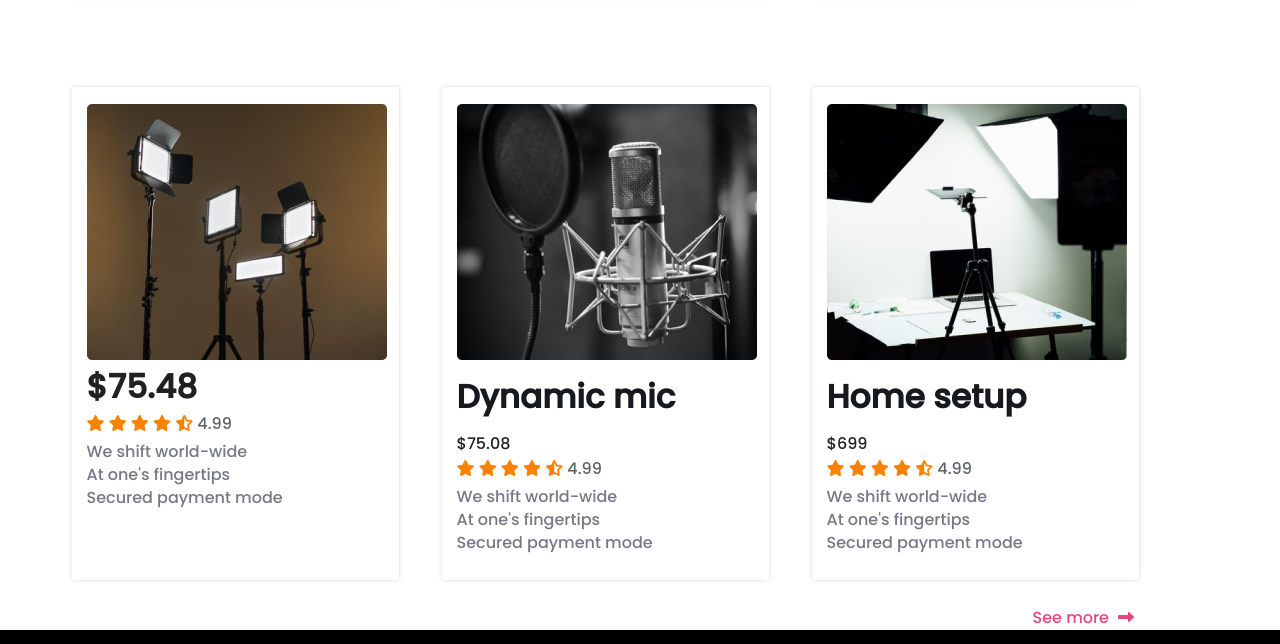
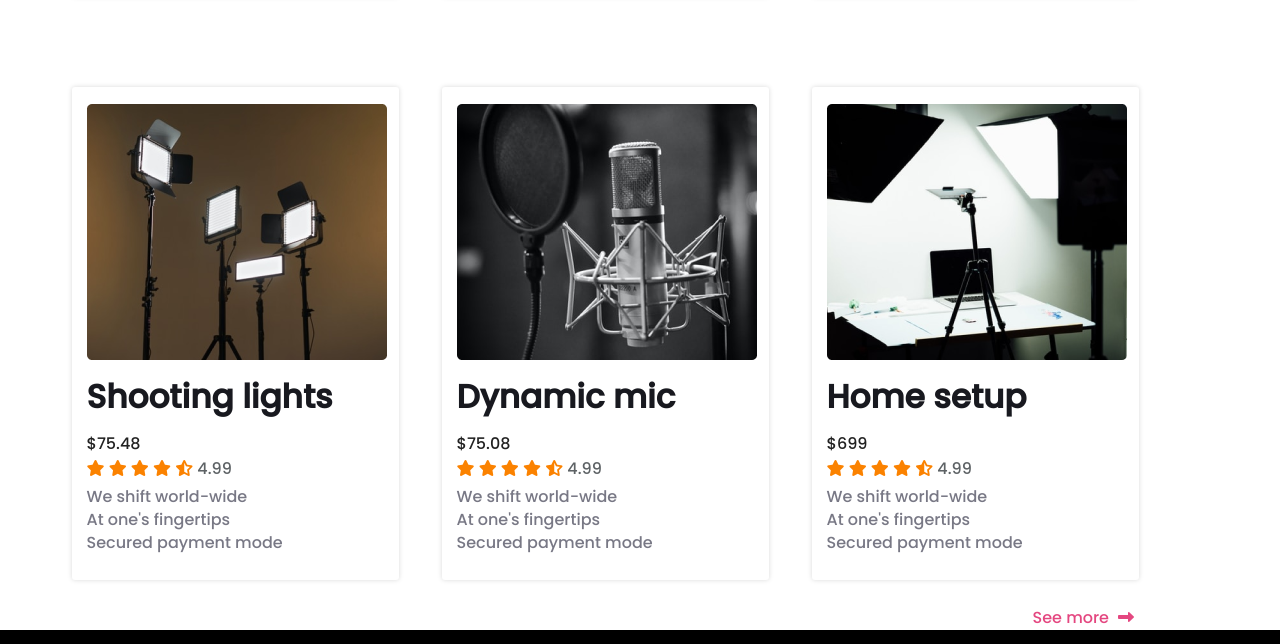
Before and after one commit to Ayanbanerjee93/Influencer-Gear-Main, a plain HTML site: page index.html in a window 1280 px wide. Shown: the part 2162-2806 px from the top of the page. Drawn offline with Linux system fonts and the light colour scheme.

Commit message:
html css added

```diff
--- a/index.html
+++ b/index.html
@@ -314,10 +314,10 @@
                     </div>
                     <!-- -----------------------------------descriptions-->
                     <div class="collection-header">
-                        <h3 style="line-height 30px; >Photography lights</h3>
+                        <h3 style="line-height: 70px;">Shooting lights</h3>
                     </div>
                     <div class=" collection-price ">
-                            $75.48
+                        $75.48
                     </div>
                     <!-- ----------------------------------Font-awsomes------>
                     <div class="collection-rating ">
@@ -419,7 +419,7 @@
 
     <footer>
         <p>
-        <h3>Influencers Product</h3>
+            <h3>Influencers Product</h3>
         </p>
         <div class="footer-para ">
             <p> &copy;2022 Influencers Product</p>
```
